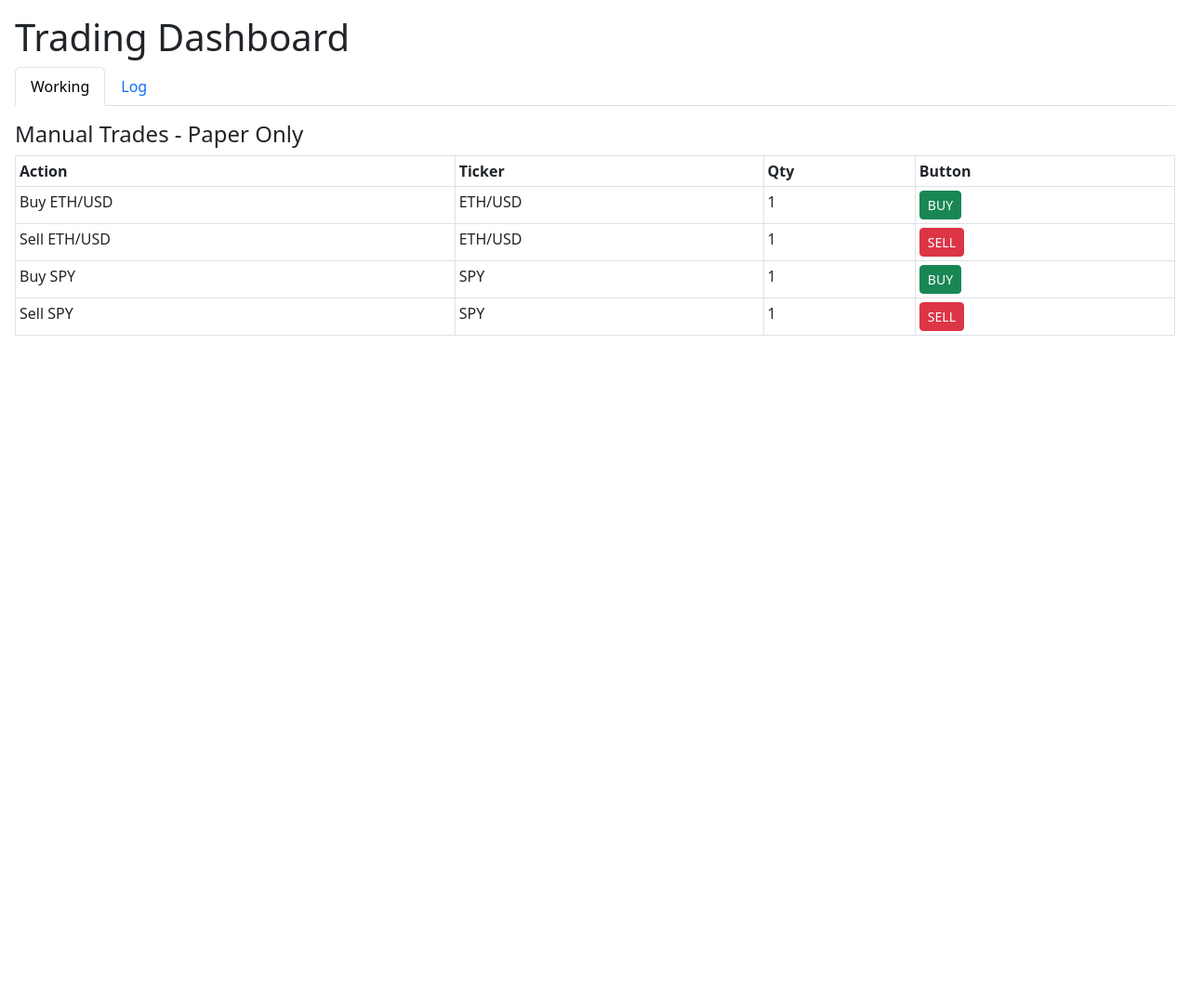
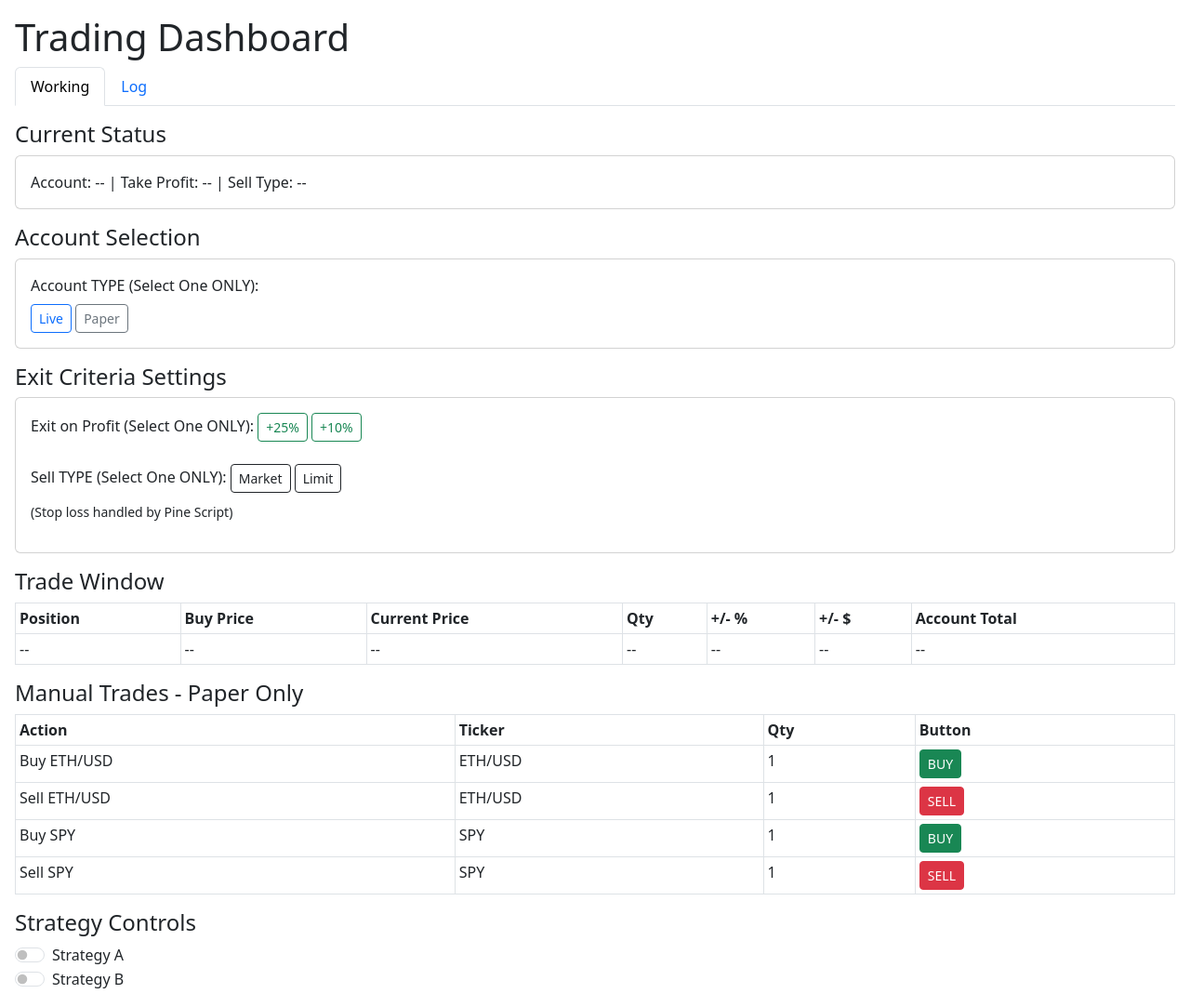
Before and after one commit to Vulpes17/flask-trading-dashboard, a Flask app: page /dashboard in a window 1280 px wide. Shown: the whole page at 93% size. Before the commit the page ends 361 px from the top, so only its background shows below. Run offline with Flask 3, Linux system fonts and the light colour scheme.

Commit message:
Reverted dashboard.html

```diff
--- a/templates/dashboard.html
+++ b/templates/dashboard.html
@@ -28,6 +28,70 @@
 
         <!-- Working Tab -->
         <div class="tab-pane fade show active" id="working" role="tabpanel">
+
+            <!-- Current Status -->
+            <h4>Current Status</h4>
+            <div class="card mb-3">
+                <div class="card-body">
+                    Account: -- | Take Profit: -- | Sell Type: --
+                </div>
+            </div>
+
+            <!-- Account Selection -->
+            <h4>Account Selection</h4>
+            <div class="card mb-3">
+                <div class="card-body">
+                    Account TYPE (Select One ONLY):
+                    <div class="mt-2">
+                        <button class="btn btn-outline-primary btn-sm">Live</button>
+                        <button class="btn btn-outline-secondary btn-sm">Paper</button>
+                    </div>
+                </div>
+            </div>
+
+            <!-- Exit Criteria -->
+            <h4>Exit Criteria Settings</h4>
+            <div class="card mb-3">
+                <div class="card-body">
+                    Exit on Profit (Select One ONLY):
+                    <button class="btn btn-outline-success btn-sm">+25%</button>
+                    <button class="btn btn-outline-success btn-sm">+10%</button>
+                    <br><br>
+                    Sell TYPE (Select One ONLY):
+                    <button class="btn btn-outline-dark btn-sm">Market</button>
+                    <button class="btn btn-outline-dark btn-sm">Limit</button>
+                    <p class="mt-2"><small>(Stop loss handled by Pine Script)</small></p>
+                </div>
+            </div>
+
+            <!-- Trade Window -->
+            <h4>Trade Window</h4>
+            <table class="table table-bordered table-sm">
+                <thead>
+                    <tr>
+                        <th>Position</th>
+                        <th>Buy Price</th>
+                        <th>Current Price</th>
+                        <th>Qty</th>
+                        <th>+/- %</th>
+                        <th>+/- $</th>
+                        <th>Account Total</th>
+                    </tr>
+                </thead>
+                <tbody>
+                    <tr>
+                        <td>--</td>
+                        <td>--</td>
+                        <td>--</td>
+                        <td>--</td>
+                        <td>--</td>
+                        <td>--</td>
+                        <td>--</td>
+                    </tr>
+                </tbody>
+            </table>
+
+            <!-- Manual Trades -->
             <h4>Manual Trades - Paper Only</h4>
             <table class="table table-bordered table-sm">
                 <thead>
@@ -93,6 +157,18 @@
                     </tr>
                 </tbody>
             </table>
+
+            <!-- Strategy Controls -->
+            <h4>Strategy Controls</h4>
+            <div class="form-check form-switch">
+                <input class="form-check-input" type="checkbox" id="strategyA">
+                <label class="form-check-label" for="strategyA">Strategy A</label>
+            </div>
+            <div class="form-check form-switch">
+                <input class="form-check-input" type="checkbox" id="strategyB">
+                <label class="form-check-label" for="strategyB">Strategy B</label>
+            </div>
+
         </div>
 
         <!-- Log Tab -->
@@ -102,12 +178,12 @@
                 <thead>
                     <tr>
                         <th>Time</th>
-                        <th>Source</th>
+                        <th>Strategy</th>
                         <th>Ticker</th>
-                        <th>Side</th>
-                        <th>Qty</th>
+                        <th>Signal</th>
+                        <th>Price</th>
                         <th>Status</th>
-                        <th>Message</th>
+                        <th>Message / Details</th>
                     </tr>
                 </thead>
                 <tbody>
```
